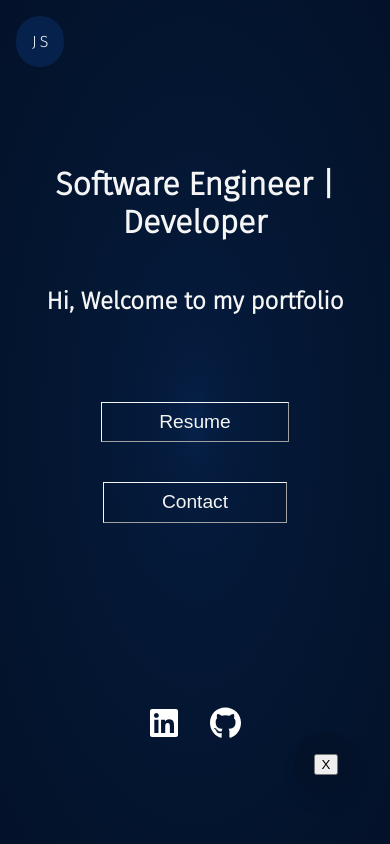
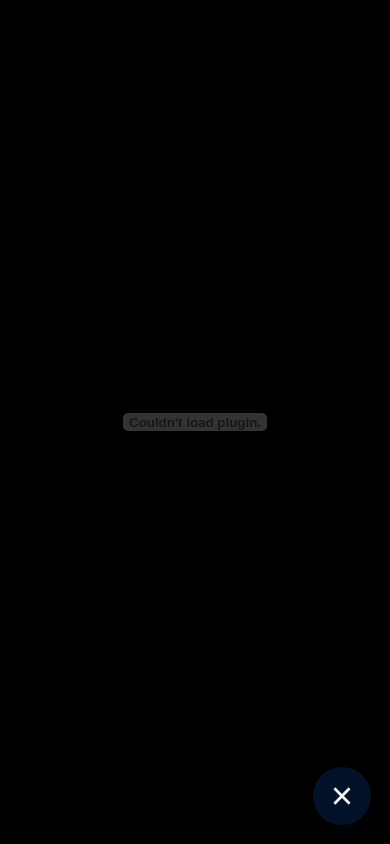
Before and after one commit to josuesossou/mysite, a Next.js app: page / in a window 390 px wide. Both pictures are taken after a click on the button "Resume". Shown: the top 844 px of the page. Built offline with nearby package versions, Linux system fonts and the light colour scheme.

Commit message:
isolated resume overlay to it's own component

```diff
--- a/src/components/portfolio/main/index.tsx
+++ b/src/components/portfolio/main/index.tsx
@@ -1,9 +1,17 @@
 import Logo from '../logo'
 import styles from  './main.module.scss'
+import PdfOverlay from './pdfOverlay'
 import { FontAwesomeIcon } from '@fortawesome/react-fontawesome'
 import { faLinkedin, faGithub } from '@fortawesome/free-brands-svg-icons'
+import { useState } from 'react'
 
 const Main = () => {
+    const [isResume, showResume] = useState(false)
+
+    const openResume = () => {
+        showResume(true)
+    }
+
     return (
         <header className={styles.header} id="home">
             <Logo />
@@ -13,7 +21,7 @@ const Main = () => {
             </h2>
 
             <a>
-                <button>Resume</button>
+                <button onClick={openResume}>Resume</button>
             </a>
             <a href='#contact' aria-flowto='#skills'>
                 <button>Contact</button>
@@ -26,6 +34,8 @@ const Main = () => {
                     <FontAwesomeIcon icon={faGithub} size={"2x"} color={'white'} />
                 </a>
             </div>
+
+            {isResume && <PdfOverlay showResume={showResume} />}
         </header>
     )
 }
--- a/src/components/portfolio/main/main.module.scss
+++ b/src/components/portfolio/main/main.module.scss
@@ -1,3 +1,5 @@
+@import '../../styles/shared.module.scss';
+
 .header {
     min-height: 100vh;
     min-height: 100dvh;
@@ -67,8 +69,37 @@
             margin-bottom: auto;
         }
     }
+}
 
+.pdfOverlay {
+    position: fixed;
+    z-index: 102;
+    top: 0;
+    bottom: 0;
+    left: 0;
+    right: 0;
+    background-color: black;
+    display: flex;
 
+    embed {
+        margin: 0 auto;
+    }
+
+    .closeBtn {
+        @include closeBtn-style();
+        bottom: 1em;
+        right: 1em;
+        padding: 0;
+        box-shadow: var(--box-shadow);
+    }
+    .closeBtn::before{
+        justify-self: center;
+        align-self: center;
+        content: "\00d7"; /* This will render the 'X' */
+        font-size: 2em;
+        line-height: 0;
+        color: var(--text-primary-color);
+    }
 
 }
 
--- /dev/null
+++ b/src/components/portfolio/main/pdfOverlay.tsx
@@ -0,0 +1,25 @@
+import styles from  './main.module.scss'
+import { useEffect } from 'react'
+
+const PdfOverlay = ({ showResume }: any) => {
+    let bodyElement:HTMLBodyElement|null = null
+
+    const closeResume = () => {
+        bodyElement? bodyElement.style.overflow = 'scroll' : null
+        showResume(false)
+    }
+
+    useEffect(() => {
+        bodyElement = document.querySelector("body")
+        bodyElement ? bodyElement.style.overflow = 'hidden' : null;
+    }, [bodyElement])
+
+    return (
+        <div className={styles.pdfOverlay}>
+            <embed src='https://josueportfolioimages.s3.amazonaws.com/JSResume.pdf#view=Fit&navpanes=0' width='100%' height='100%' />
+            <button className={styles.closeBtn} onClick={closeResume} />
+        </div>
+    )
+}
+
+export default PdfOverlay
--- a/src/components/portfolio/navlinks/index.tsx
+++ b/src/components/portfolio/navlinks/index.tsx
@@ -1,40 +1,28 @@
 import styles from './nav.module.scss'
 import Link from 'next/link'
-import { useEffect } from 'react'
+// import { useEffect } from 'react'
 import { FontAwesomeIcon } from '@fortawesome/react-fontawesome'
-import { faHome, faProjectDiagram, faCode, faUser, faContactCard } from '@fortawesome/free-solid-svg-icons'
+import { faHome, faProjectDiagram, faCode, faUser, faContactCard, faHamburger } from '@fortawesome/free-solid-svg-icons'
 // import { faUser } from '@fortawesome/free-regular-svg-icons'
 
 
-const footerObserve: IntersectionObserverCallback = (entries) => {
-    entries.forEach(entry => {
-        const navEle = document.getElementById('navLarge')
+// const footerObserve: IntersectionObserverCallback = (entries) => {
+//     entries.forEach(entry => {
+//         const navEle = document.getElementById('navLarge')
 
-        if (!navEle) return
+//         if (!navEle) return
 
-        const footerHeight = entry.target.scrollHeight
-        if (entry.isIntersecting) {
-            console.log(footerHeight * 0.0625)
-            navEle.style.bottom = (footerHeight * 0.0625) + 1 + 'em' || '0px'
-        } else {
-            navEle.style.bottom = '1em'
-        }
-    })
-}
+//         const footerHeight = entry.target.scrollHeight
+//         if (entry.isIntersecting) {
+//             console.log(footerHeight * 0.0625)
+//             navEle.style.bottom = (footerHeight * 0.0625) + 1 + 'em' || '0px'
+//         } else {
+//             navEle.style.bottom = '1em'
+//         }
+//     })
+// }
 
 const NavLinks = () => {
-    // useEffect(() => {
-    //     let footerEle = document.getElementById('footer')
-    //     if (!footerEle) return
-
-    //     const observer = new IntersectionObserver(
-    //         footerObserve, {
-    //             threshold: 0.3
-    //         }
-    //     )
-    //     observer.observe(footerEle)
-    // }, [])
-
     return (
         <nav id='nav'>
             <ul className={`${styles.navLarge} ${styles.nav}`} id='navLarge'>
@@ -46,27 +34,23 @@ const NavLinks = () => {
             </ul>
             <ul className={`${styles.navSmall} ${styles.nav}`}>
                 <li>
-                    <button>X</button>
+                    <button className={styles.closeBtn}>
+                        <FontAwesomeIcon icon={faHamburger} size={"1x"} color={'white'} />
+                    </button>
                 </li>
                 <li>
                     <Link href="/#home">
-
-                            <FontAwesomeIcon icon={faHome} size={"1x"} color={'white'} />
-
+                        <FontAwesomeIcon icon={faHome} size={"1x"} color={'white'} />
                     </Link>
                 </li>
                 <li>
                     <Link href="/#about">
-
-                            <FontAwesomeIcon icon={faUser} size={"1x"} color={'white'} />
-
+                        <FontAwesomeIcon icon={faUser} size={"1x"} color={'white'} />
                     </Link>
                 </li>
                 <li>
                     <Link href="/#project">
-
-                            <FontAwesomeIcon icon={faProjectDiagram} size={"1x"} color={'white'} />
-
+                        <FontAwesomeIcon icon={faProjectDiagram} size={"1x"} color={'white'} />
                     </Link>
                 </li>
 
@@ -102,3 +86,14 @@ export default NavLinks
 // }
 
 // window.addEventListener('scroll', checkNavPos)
+    // useEffect(() => {
+    //     let footerEle = document.getElementById('footer')
+    //     if (!footerEle) return
+
+    //     const observer = new IntersectionObserver(
+    //         footerObserve, {
+    //             threshold: 0.3
+    //         }
+    //     )
+    //     observer.observe(footerEle)
+    // }, [])
--- a/src/components/portfolio/navlinks/nav.module.scss
+++ b/src/components/portfolio/navlinks/nav.module.scss
@@ -37,7 +37,7 @@
 
 }
 
-.navSmall:hover {
+.navSmall:active {
     height: 24em;
 }
 
--- a/src/components/portfolio/project/project.module.scss
+++ b/src/components/portfolio/project/project.module.scss
@@ -8,9 +8,6 @@
 
 .project {
     margin: 5em 0;
-    // font-weight: 700;
-    // font-style: normal;
-    // font-display: ;
     font-stretch: extra-expanded;
 }
 
@@ -223,17 +220,9 @@
 }
 
 .closeBtn {
-    position: absolute;
+    @include closeBtn-style();
     top: .5em;
     right: 1em;
-    cursor: pointer;
-    z-index: 1;
-    background-color: var(--primary-color);
-    width: 3em;
-    height: 3em;
-    border-radius: 1.5em;
-    border: 0;
-    display: grid;
     z-index: 104;
 }
 
--- a/src/components/portfolio/project/projectOverlay.tsx
+++ b/src/components/portfolio/project/projectOverlay.tsx
@@ -1,16 +1,15 @@
-import { useContext, useEffect, useRef, useState } from 'react'
-import { Img, Project } from '../../../lib/types'
+import { useContext, useEffect } from 'react'
+import { Project } from '../../../lib/types'
 import { FontAwesomeIcon } from '@fortawesome/react-fontawesome'
-import { faArrowLeft, faArrowRight, faAudioDescription } from '@fortawesome/free-solid-svg-icons'
+import { faArrowLeft, faArrowRight } from '@fortawesome/free-solid-svg-icons'
 import Image from 'next/image'
 import styles from './project.module.scss'
 import { ProjectContext } from '../../../lib/contexts'
 import { toolsIcons } from '../../../lib/imageIcons'
 
 const ProjectOverlay = ({ updateProject, close, projectLength }: any) => {
-    const bodyElement = document.querySelector("body")
+    let bodyElement:HTMLBodyElement|null = null
     const project: Project = useContext(ProjectContext)
-
 
     const changeProject = (direction:number) => {
         updateProject(project.id + direction)
@@ -20,7 +19,9 @@ const ProjectOverlay = ({ updateProject, close, projectLength }: any) => {
         bodyElement ? bodyElement.style.overflow = 'auto' : null;
         close()
     }
+
     useEffect(() => {
+        bodyElement = document.querySelector("body") || null
         bodyElement ? bodyElement.style.overflow = 'hidden' : null;
     }, [bodyElement])
 
--- a/src/components/styles/shared.module.scss
+++ b/src/components/styles/shared.module.scss
@@ -34,6 +34,17 @@
     top: .3em
 }
 
+@mixin closeBtn-style ($bg-color:var(--primary-color)) {
+    position: absolute;
+    cursor: pointer;
+    background-color: $bg-color;
+    width: 3em;
+    height: 3em;
+    border-radius: 1.5em;
+    border: 0;
+    display: grid;
+}
+
 
 @mixin button-style($bg-color, $padding: 0, $margin: 0, $color: --primary-color) {
     border: 0;
```
